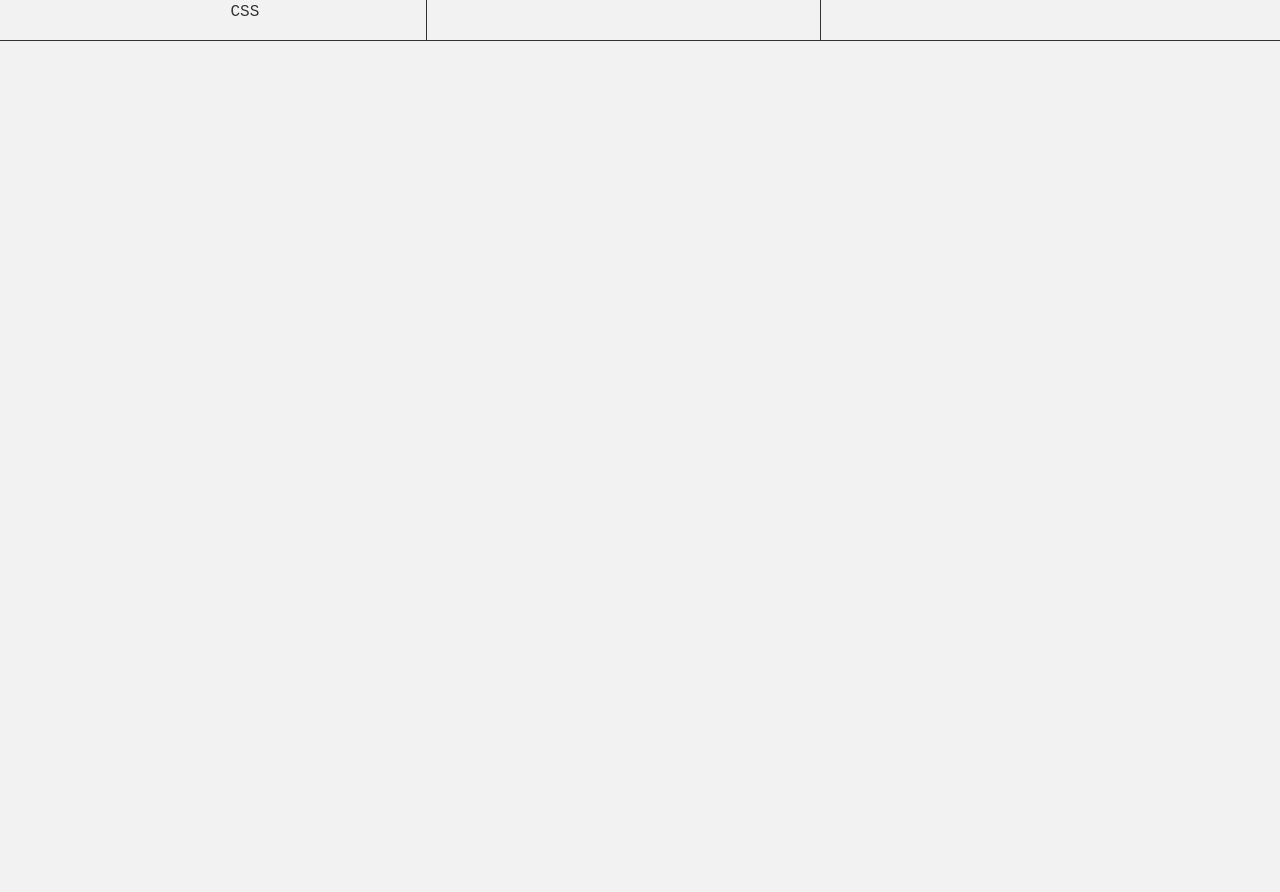
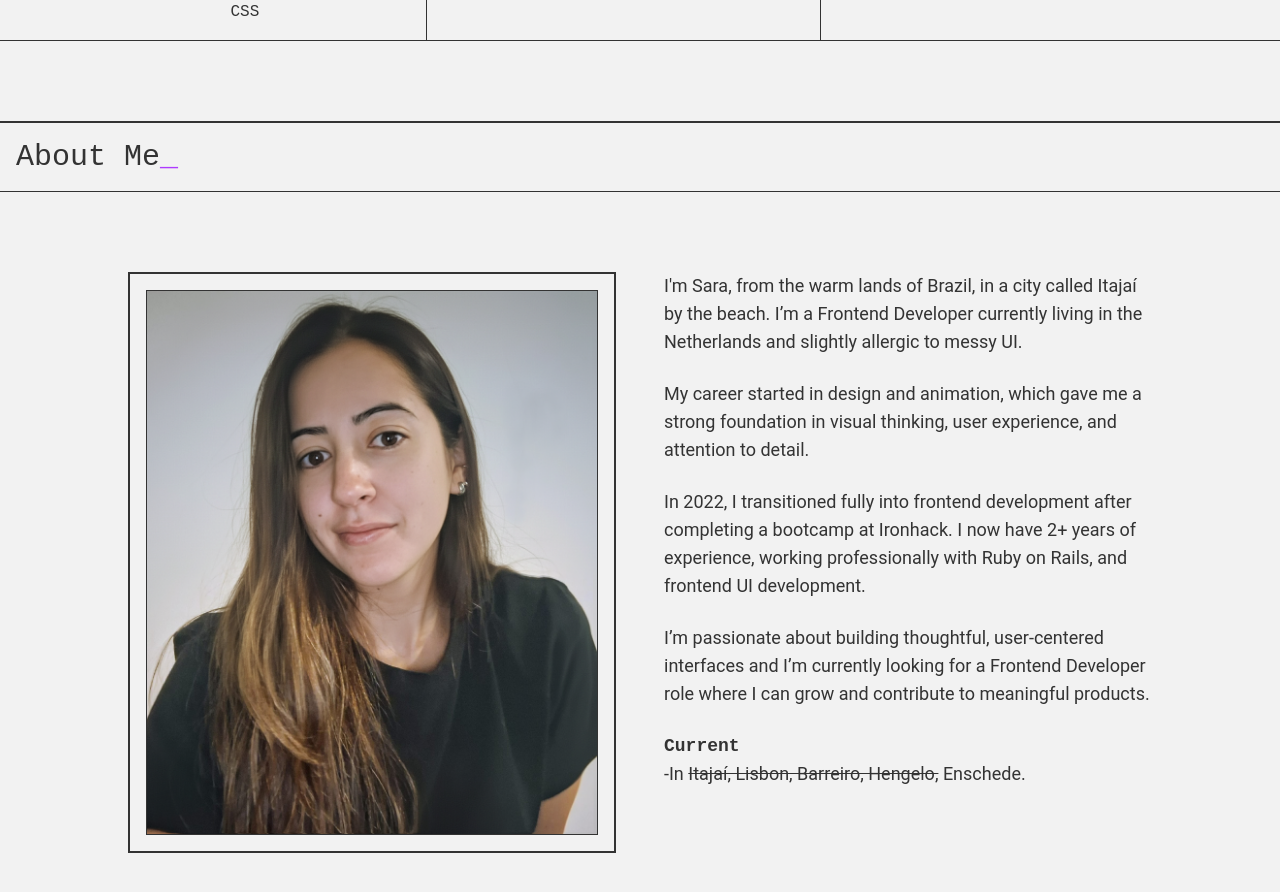
Before and after one commit to saracsilva/portfolio_v2, a React (Vite) app: page / in a window 1280 px wide. Shown: the part 1420-2312 px from the top of the page. Before the commit the page ends 1541 px from the top, so only its background shows below. Built offline with nearby package versions, Linux system fonts and the light colour scheme.

Commit message:
Add about me section with image and description

```diff
--- a/src/App.jsx
+++ b/src/App.jsx
@@ -2,6 +2,7 @@ import Hero from "./sections/Hero";
 import Navbar from "./layout/Navbar";
 import Projects from "./sections/Projects";
 import Technologies from "./sections/Technologies";
+import AboutMe from "./sections/AboutMe";
 
 function App() {
   return (
@@ -10,6 +11,7 @@ function App() {
       <Hero />
       <Projects />
       <Technologies />
+      <AboutMe />
     </>
   );
 }
--- /dev/null
+++ b/src/sections/AboutMe.jsx
@@ -0,0 +1,51 @@
+import SectionTitle from "../components/SectionTitle";
+
+function AboutMe() {
+  return (
+    <section id="about">
+      <SectionTitle title="About Me" isAbout />
+      <div className="container grid grid-cols-1 lg:grid-cols-2 gap-12 my-20 px-8 md:px-16 lg:px-32 justify-items-center items-start">
+        <div className="border-2 p-4">
+          <img
+            src="/about_me/about_me.png"
+            alt=""
+            className="border block max-h-140"
+          />
+        </div>
+        <div className="xl:text-lg">
+          <di className=" space-y-6">
+            <p>
+              I'm Sara, from the warm lands of Brazil, in a city called Itajaí
+              by the beach. I’m a Frontend Developer currently living in the
+              Netherlands and slightly allergic to messy UI.
+            </p>
+            <p>
+              {" "}
+              My career started in design and animation, which gave me a strong
+              foundation in visual thinking, user experience, and attention to
+              detail.{" "}
+            </p>
+            <p>
+              In 2022, I transitioned fully into frontend development after
+              completing a bootcamp at Ironhack. I now have 2+ years of
+              experience, working professionally with Ruby on Rails, and
+              frontend UI development.
+            </p>
+            <p>
+              {" "}
+              I’m passionate about building thoughtful, user-centered interfaces
+              and I’m currently looking for a Frontend Developer role where I
+              can grow and contribute to meaningful products.
+            </p>
+          </di>
+          <h2 className="font-mono font-bold mt-6">Current</h2>
+          <p>
+            -In <s>Itajaí, Lisbon, Barreiro, Hengelo,</s> Enschede.
+          </p>
+        </div>
+      </div>
+    </section>
+  );
+}
+
+export default AboutMe;
```
Also changed, not shown: public/about_me/about_me.png (added).
